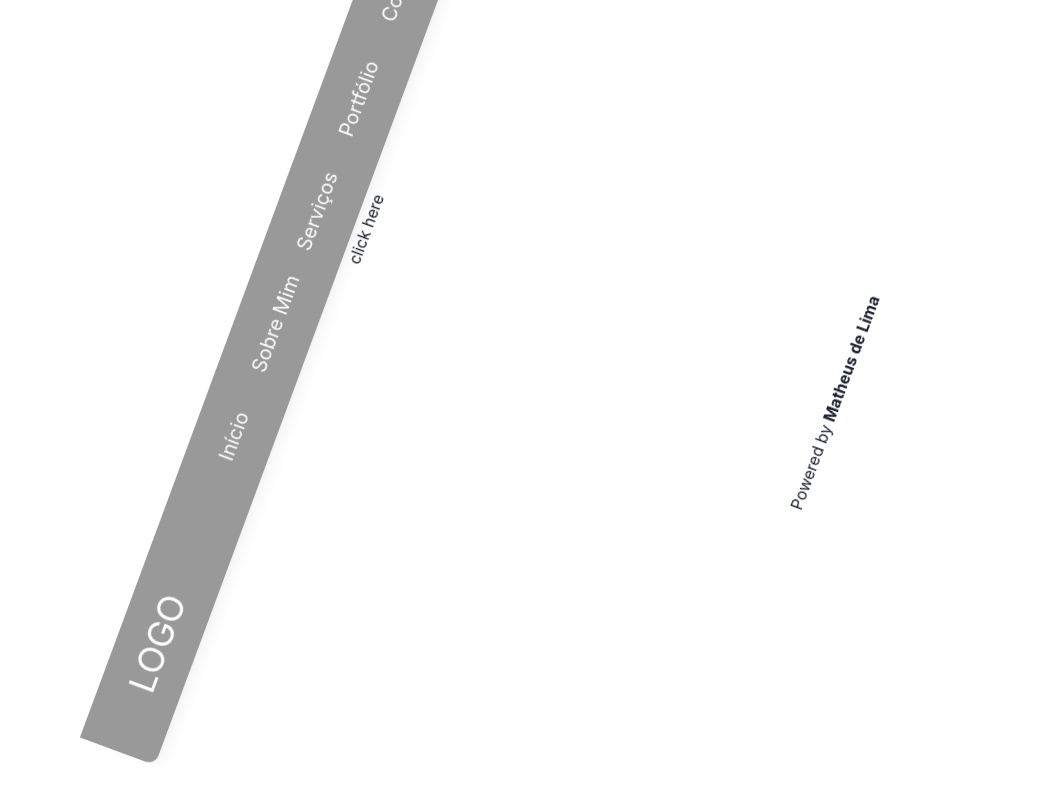
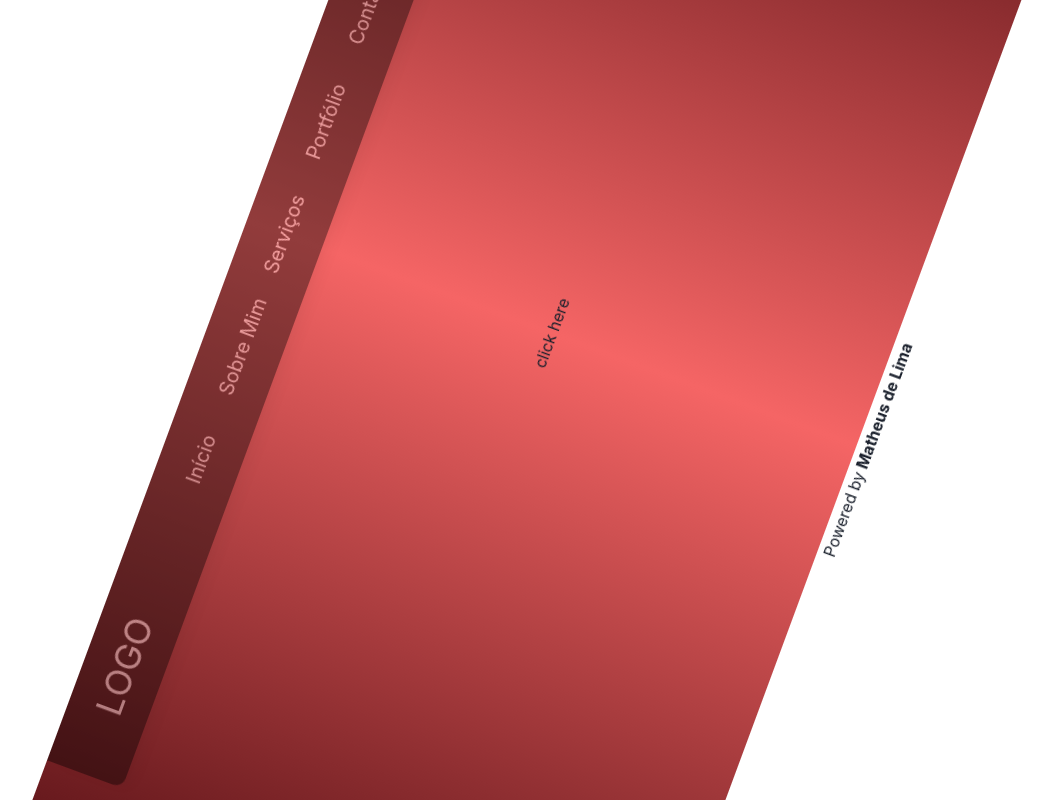
Before and after one commit to delimamatheus/portfolio, a Next.js app: page / in a window 1280 px wide. Both pictures are taken after a click on the button "click here". Shown: the top 800 px of the page, without its empty margins (77-1130 px from the left). Built offline with nearby package versions, Linux system fonts and the light colour scheme.

Commit message:
🐛  fix `Header` bug in `UpsideDownLayout`

```diff
--- a/src/components/layout/MainLayout/Header/index.tsx
+++ b/src/components/layout/MainLayout/Header/index.tsx
@@ -10,12 +10,9 @@ export function Header( { children }: HeaderProps) {
   return (
     <Center as='header' position='absolute' w='100%'>
       <Box w='90%'>
-        <Center bgColor='black' boxShadow='lg' borderBottomRadius='10px' opacity='40%' h='80px'>
-          <Flex w='100%' alignItems={'center'}>
-              {/* <Text fontSize={'36px'}>HEADER</Text> */}
-              {children}
-          </Flex>
-        </Center>
+        <Flex w='100%' alignItems={'center'} bgColor='black' boxShadow='lg' borderBottomRadius='10px' opacity='40%' h='80px'>
+            {children}
+        </Flex>
       </Box>
     </Center>
   )
--- a/src/components/layout/UpsideDownLayout/Content/index.tsx
+++ b/src/components/layout/UpsideDownLayout/Content/index.tsx
@@ -6,7 +6,7 @@ interface ContentProps extends BoxProps {
 
 export function Content({ children, ...rest }: ContentProps) {
   return (
-    <Box as="main" style={{transform: "rotate(180deg)"}} minH="500px" {...rest}>
+    <Box as="main" minH="500px" {...rest}>
       {children}
     </Box>
   );
--- a/src/components/layout/UpsideDownLayout/Footer/index.tsx
+++ b/src/components/layout/UpsideDownLayout/Footer/index.tsx
@@ -2,7 +2,7 @@ import { Center, Flex, Grid, GridItem, Text, Box } from '@chakra-ui/layout'
 
 export function Footer() {
   return (
-    <Center as='footer' style={{transform: "rotate(180deg)"}}>
+    <Center as='footer'>
       <Box
         display={'flex'}
         flexDirection='row'
--- a/src/components/layout/UpsideDownLayout/Header/index.tsx
+++ b/src/components/layout/UpsideDownLayout/Header/index.tsx
@@ -8,14 +8,11 @@ interface HeaderProps extends BoxProps {
 
 export function Header( { children }: HeaderProps) {
   return (
-    <Center as='header' style={{transform: "rotate(180deg)"}}>
+    <Center as='header' position='absolute' w='100%'>
       <Box w='90%'>
-        <Center bgColor='black' boxShadow='lg' borderBottomRadius='10px' opacity='40%' h='80px'>
-          <Flex w='100%' alignItems={'center'}>
-              {/* <Text fontSize={'36px'}>HEADER</Text> */}
-              {children}
-          </Flex>
-        </Center>
+        <Flex w='100%' alignItems={'center'} bgColor='black' boxShadow='lg' borderBottomRadius='10px' opacity='40%' h='80px'>
+            {children}
+        </Flex>
       </Box>
     </Center>
   )
--- a/src/layout/UpsideDownLayout/index.tsx
+++ b/src/layout/UpsideDownLayout/index.tsx
@@ -16,14 +16,11 @@ export function UpsideDownLayout({ children }: UpsideDownLayoutProps) {
 
   return (
     <>
-        <Footer />
-
-        <Content>{children}</Content>
-
+        <Box style={{transform: "rotate(180deg)"}}>
         <Header>
           {/* LOGO */}
           <Box w='20%' textAlign='center'>
-              <Box as='button' >
+            <Box as='button'>
               <Text fontSize={'36px'} color='white'>LOGO</Text>
             </Box>
           </Box>
@@ -67,6 +64,10 @@ export function UpsideDownLayout({ children }: UpsideDownLayoutProps) {
 
         </Header>
 
+        <Content>{children}</Content>
+
+        <Footer />
+        </Box>
 
     </>
   );
--- a/src/pages/index.tsx
+++ b/src/pages/index.tsx
@@ -40,7 +40,7 @@ export default function Home() {
           transition={{ type: "tween", duration: 5 }}
         >
           <MainLayout>
-            <Center minH='650px' bgGradient='linear(to-r, blue.900, blue, blue.900)'>
+            <Center minH='650px' bgGradient='linear(to-r, blue.900, blue.400, blue.900)'>
               <Text>CONTENT HERE</Text>
               <Box as='button' onClick={() => { changeRotate(), changeSide() }}>click here</Box>
             </Center>
@@ -55,7 +55,7 @@ export default function Home() {
           transition={{ type: "tween", duration: 5 }}
         >
           <UpsideDownLayout>
-            <Center>
+            <Center minH='650px' bgGradient='linear(to-r, red.900, red.400, red.900)'>
               <Box as='button' onClick={() => { changeRotate(), changeSide() }}>click here</Box>
             </Center>
           </UpsideDownLayout>
```
Lines whose indentation alone changed are shown as unchanged.
